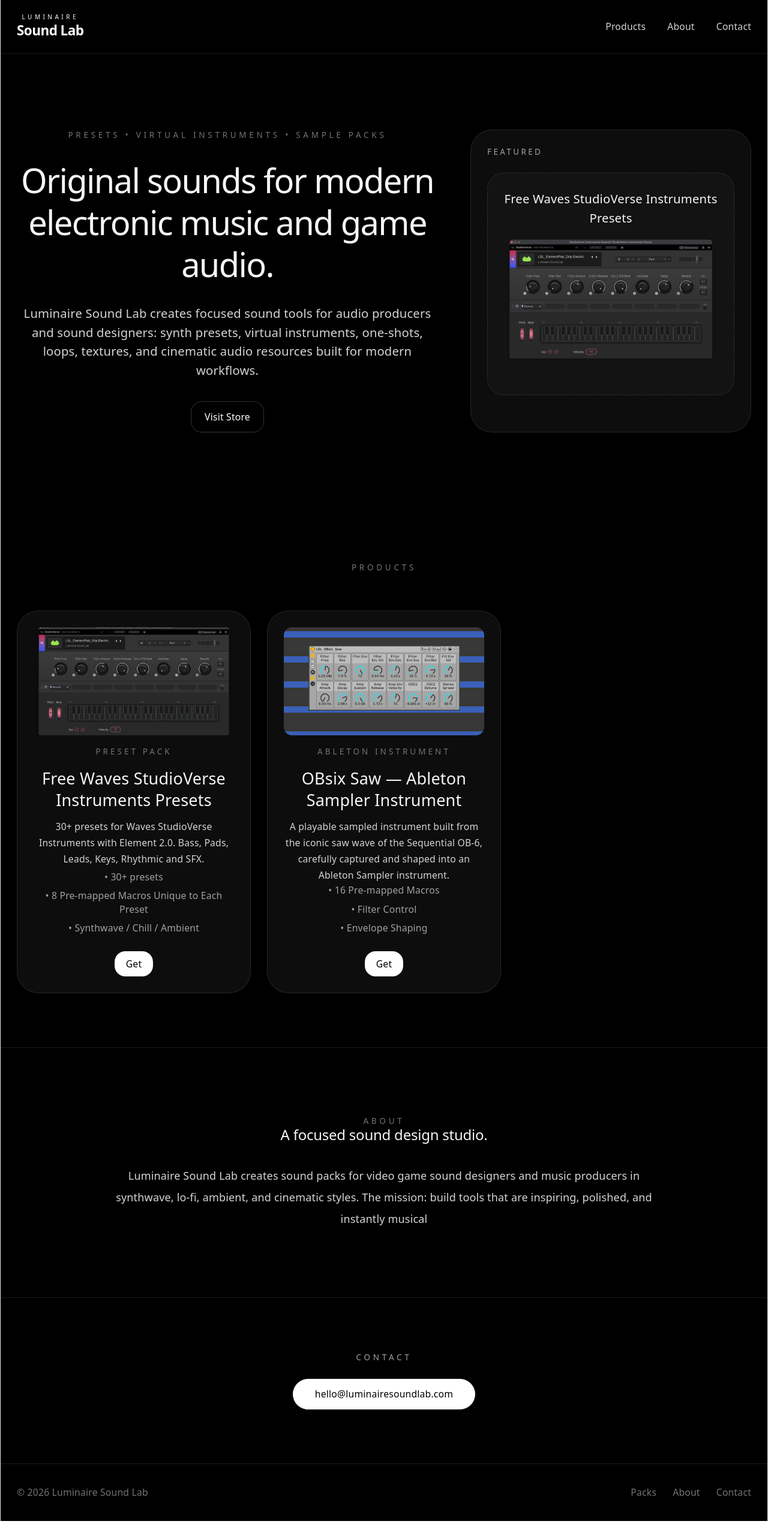
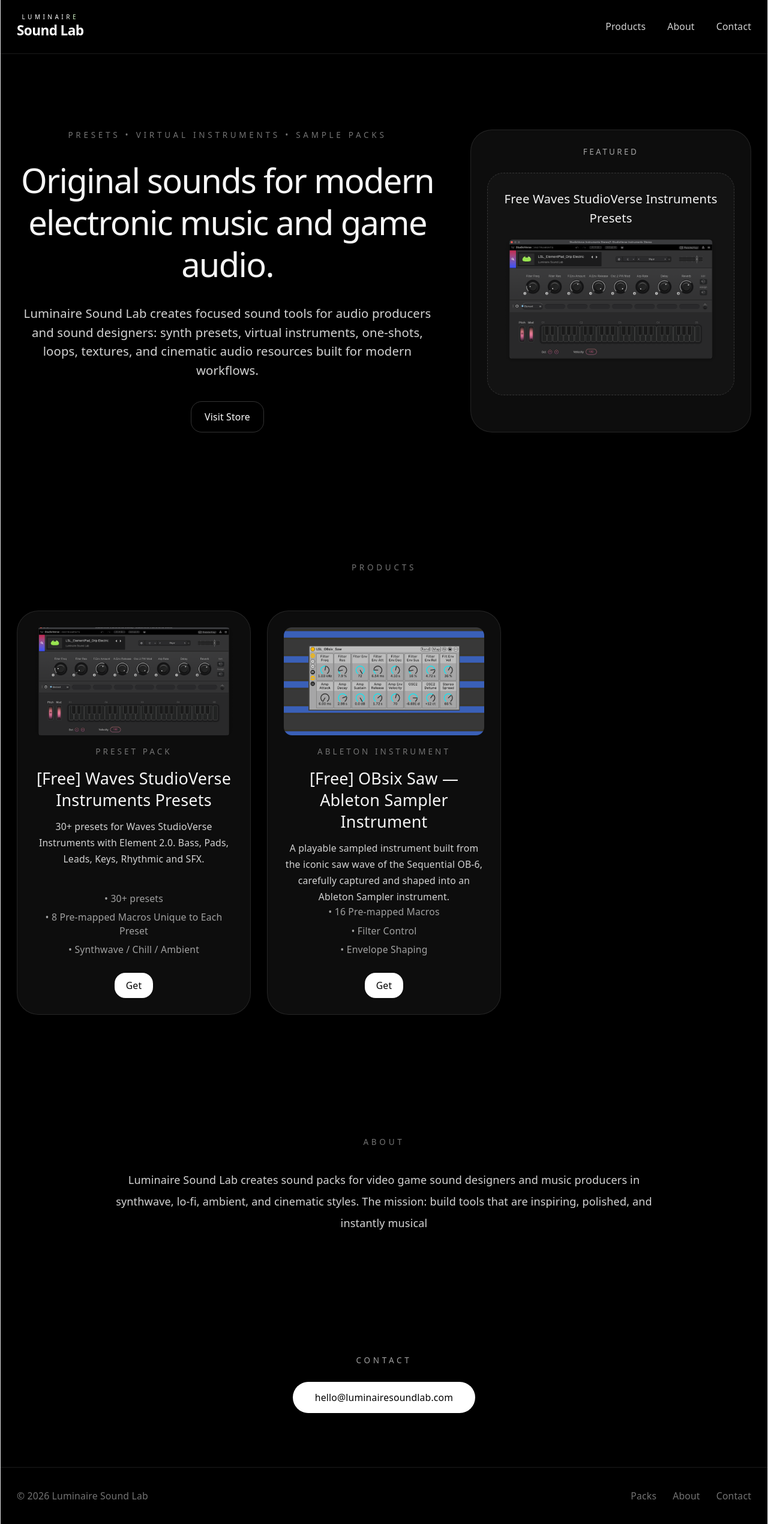
Before and after one commit to MMcBreezy/luminaire-sound-lab-site, a React (Vite) app: page / in a window 1280 px wide. Shown: the whole page at 60% size. Built offline with nearby package versions, Linux system fonts and the light colour scheme.

Commit message:
text and visual updates

```diff
--- a/src/App.jsx
+++ b/src/App.jsx
@@ -1,7 +1,7 @@
 export default function LuminaireSoundLabPage() {
   const products = [
     {
-      title: "Free Waves StudioVerse Instruments Presets",
+      title: "[Free] Waves StudioVerse Instruments Presets",
       type: "Preset Pack",
       description:
         "30+ presets for Waves StudioVerse Instruments with Element 2.0. Bass, Pads, Leads, Keys, Rhythmic and SFX.",
@@ -14,7 +14,7 @@
       thumbnail: "/images/svi_element_preview.png",
     },
     {
-      title: "OBsix Saw — Ableton Sampler Instrument",
+      title: "[Free] OBsix Saw — Ableton Sampler Instrument",
       type: "Ableton Instrument",
       description:
         "A playable sampled instrument built from the iconic saw wave of the Sequential OB-6, carefully captured and shaped into an Ableton Sampler instrument.",
@@ -94,7 +94,7 @@
           </div>
 
           <div className="rounded-[2rem] border border-white/10 bg-white/5 p-6 shadow-2xl shadow-black/30 backdrop-blur">
-            <div className="mb-6 flex items-center justify-between text-xs uppercase tracking-[0.25em] text-neutral-400">
+            <div className="mb-6 flex items-center justify-center text-xs uppercase tracking-[0.25em] text-neutral-400">
               <span>Featured</span>
               {/* <span>Audio Preview</span> */}
             </div>
@@ -200,15 +200,15 @@
           </div>
         </section>
 
-        <section id="about" className="border-t border-white/10">
+        <section id="about">
           <div className="mx-auto max-w-4xl px-6 py-25">
             <div>
               <p className="text-xs uppercase tracking-[0.35em] text-neutral-500">
                 About
               </p>
-              <h2 className="text-3xl font-semibold">
+              {/* <h2 className="text-3xl font-semibold">
                 A focused sound design studio.
-              </h2>
+              </h2> */}
             </div>
             <div className="space-y-5 mt-8 text-base leading-8 text-neutral-300">
               <p>
@@ -221,7 +221,7 @@
           </div>
         </section>
 
-        <section id="contact" className="border-t border-white/10">
+        <section id="contact">
           <div className="mx-auto max-w-6xl px-6 py-20 flex flex-col items-center gap-6">
             <p className="text-xs uppercase tracking-[0.35em] text-neutral-400">
               Contact
```
